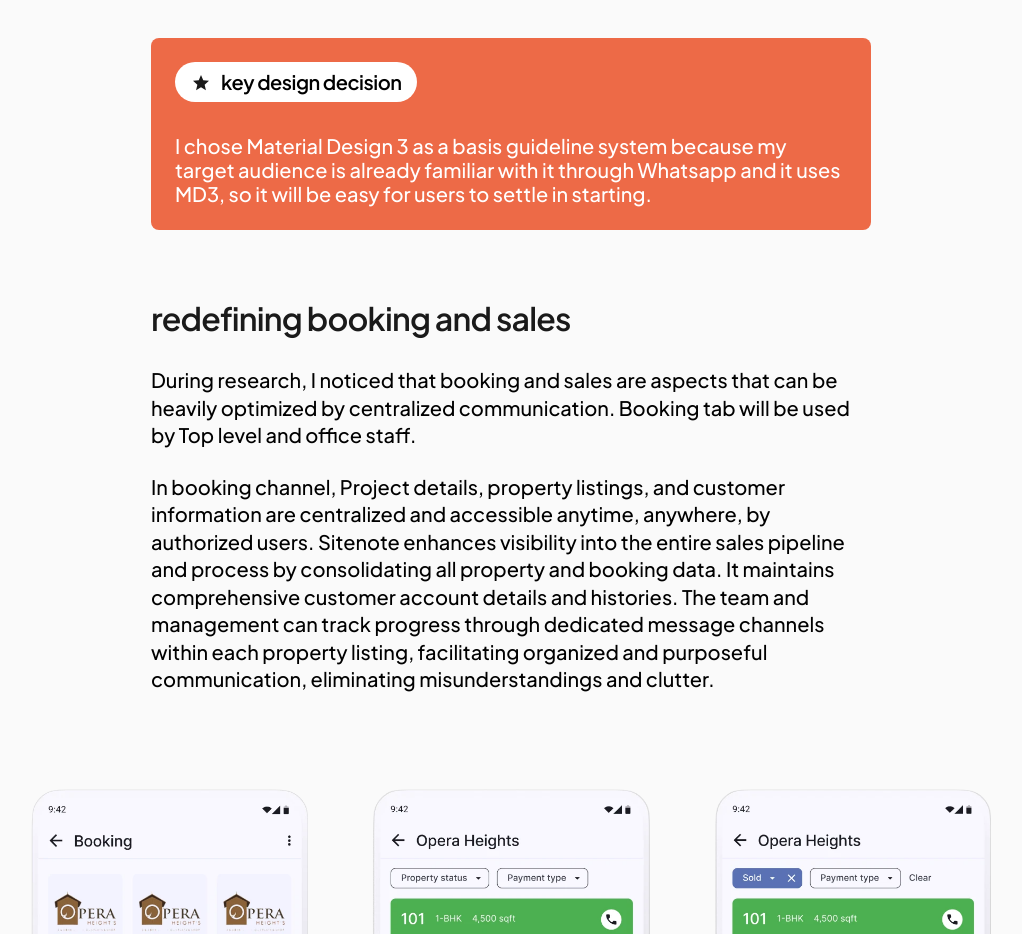
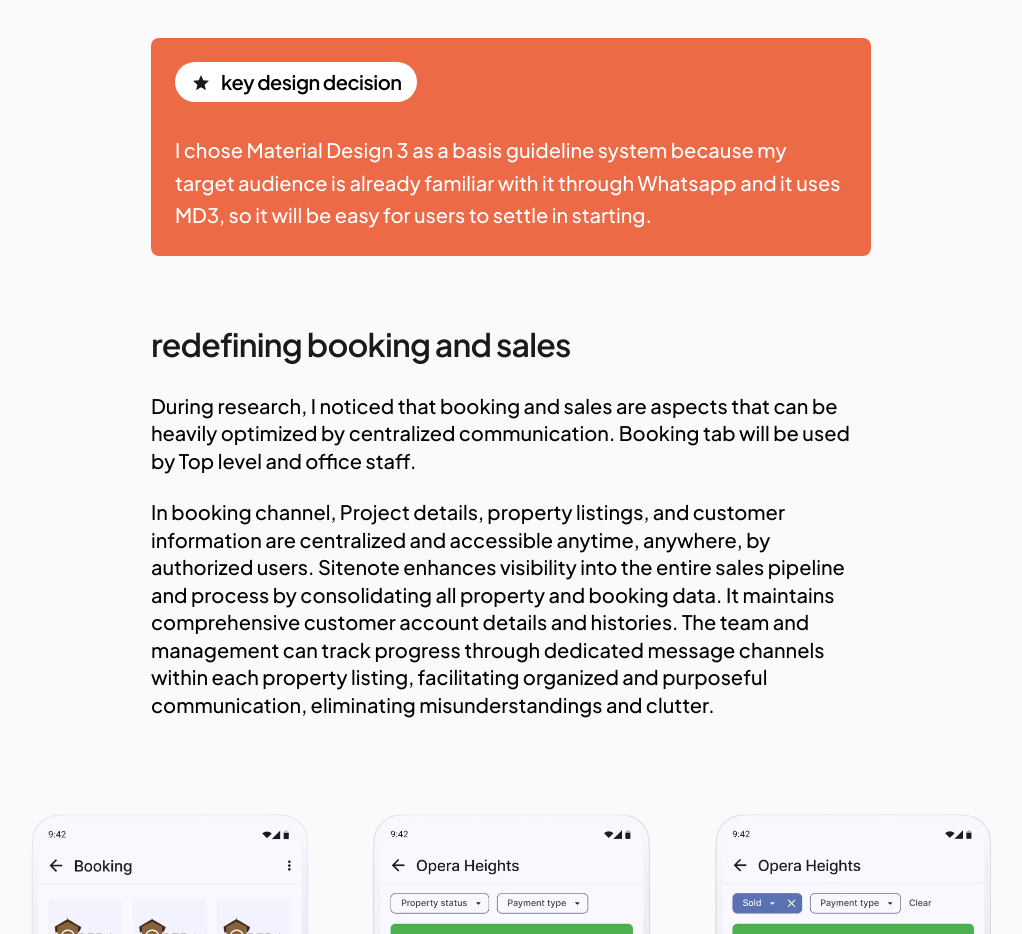
Before and after one commit to jenilthumar/jenil, a Next.js app: page /sitenote in a window 1280 px wide. Shown: the part 5220-6154 px from the top of the page, without its empty margins (129-1151 px from the left). Built offline with nearby package versions, Linux system fonts and the light colour scheme.

Commit message:
typo fix

```diff
--- a/app/sitenote/page.jsx
+++ b/app/sitenote/page.jsx
@@ -225,7 +225,7 @@ const SitenotePage = () => {
                <path d="M6.325 21.5742L7.95 14.5492L2.5 9.82422L9.7 9.19922L12.5 2.57422L15.3 9.19922L22.5 9.82422L17.05 14.5492L18.675 21.5742L12.5 17.8492L6.325 21.5742Z" fill="#1A1A1A" />
              </svg>key design decision
            </div>
-           <p className="mt-4 lg:mt-[2rem] font-[500] text-base lg:text-[1.25rem] leading-relaxedj">
+           <p className="mt-4 lg:mt-[2rem] font-[500] text-base lg:text-[1.25rem] leading-relaxed">
              I chose Material Design 3 as a basis guideline system because my target audience is already familiar with it through Whatsapp and it uses MD3, so it will be easy for users to settle in starting.
            </p>
          </div>
```
